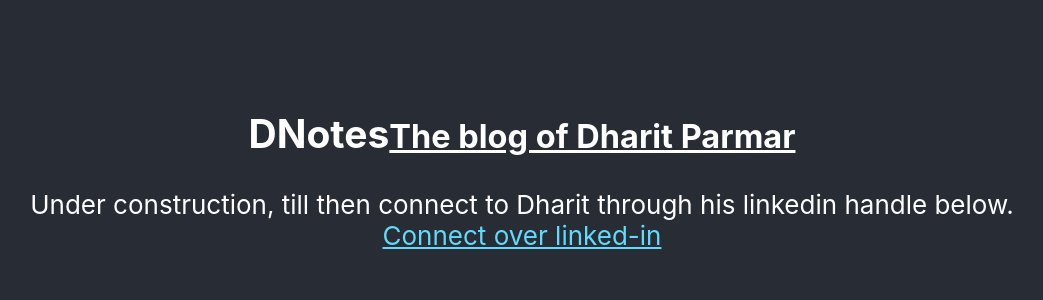
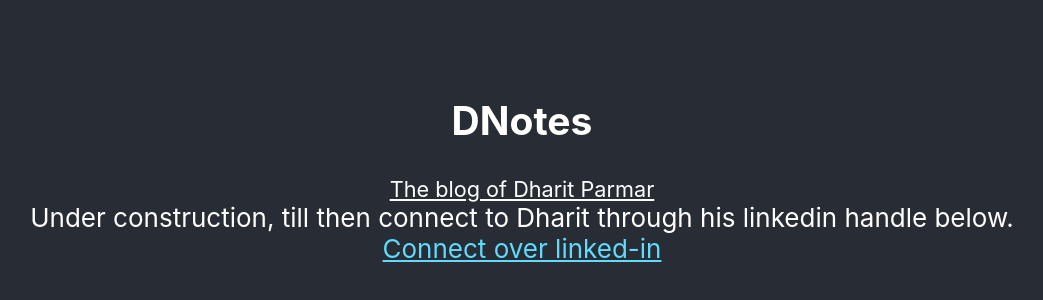
Before and after one commit to DharitParmar/DharitParmar.github.io, a React (Create React App) app: page / in a window 1280 px wide. Shown: the part 236-536 px from the top of the page, without its empty margins (118-1161 px from the left). Built offline with nearby package versions, Linux system fonts and the light colour scheme.

Commit message:
further correction for header title

```diff
--- a/src/App.js
+++ b/src/App.js
@@ -5,10 +5,8 @@
   return (
     <div className="App">
       <header className="App-header">
-        <h2 className="App-header-title">
-          <b>DNotes</b>
-          <small><u>The blog of Dharit Parmar</u></small>
-        </h2>
+        <h2 className="App-header-title">DNotes</h2>
+        <small><u>The blog of Dharit Parmar</u></small>
         <a>
           Under construction, till then connect to Dharit through his linkedin handle below.
         </a>
```
